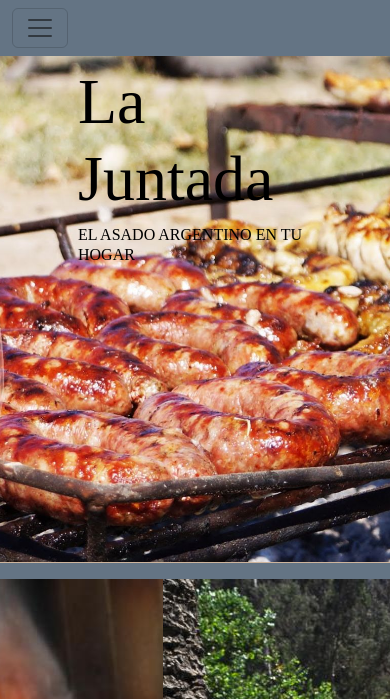
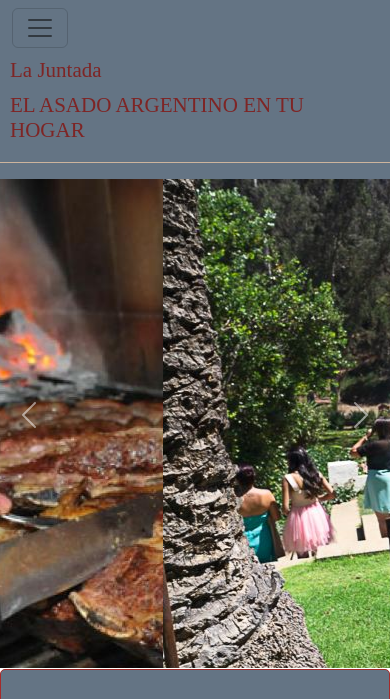
Before and after one commit to EmilioAlmeida/La-Juntada, a plain HTML site: page index.html in a window 390 px wide. Shown: the top 699 px of the page. Drawn offline with nearby package versions, Linux system fonts and the light colour scheme; a web font is replaced by a local one.

Commit message:
nuevo-header

```diff
--- a/css/styles.css
+++ b/css/styles.css
@@ -35,9 +35,10 @@
   background-color: #6699;
 }
 
-.asado h1, .asado h2 {
+.titles h1, .titles h2 {
   font-family: Solitreo;
   color: rgb(126, 37, 37);
+  margin: 10px;
 }
 
 .asado h1 {
@@ -228,6 +229,12 @@ footer {
 
 /* Adaptable (Responsivo) */
 
+@media screen and (max-width: 810px){
+.titles h1, .titles h2 {
+  font-size: 21px;
+}
+}
+
 @media screen and (min-width: 360px) {
   .asado {
     height: 60vh;
@@ -275,12 +282,12 @@ footer {
   }
    .asado h2 {
     font-size: 1em;
-    color: red
+    color: rgb(174, 14, 14)
    }
 
    .asado h1 {
 
-    color: red
+    color: rgb(174, 14, 14)
    }
 }
 
--- a/index.html
+++ b/index.html
@@ -46,15 +46,17 @@
         </ul>
       </div>
     </div>
-  </nav>
-
-  <!-- seccion Hero -->
-  <!--<div class="principal" -->
-  <section class="hero align-items-stretch d-flex flex-column asado ">
     <div class="titles">
       <h1 id="tituloprincipal">La Juntada</h1>
       <h2 id="subtitulo">EL ASADO ARGENTINO EN TU HOGAR</h2>
     </div>
+
+  </nav>
+
+  <!-- seccion Hero -->
+  <div class="principal"
+  <section class="hero align-items-stretch d-flex flex-column asado ">
+
 
 
   </section>
@@ -71,6 +73,11 @@
       <div class="carousel-item imagen-car">
         <div class="container">
           <img src="./imagenes/asando.jpg" class="d-block w-90 h-50" alt="...">
+        </div>
+      </div>
+      <div class="carousel-item imagen-car">
+        <div class="container">
+          <img src="./imagenes/carne-asando.jpg" class="d-block w-90 h-50" alt="...">
         </div>
       </div>
       <div class="carousel-item imagen-car">
```
